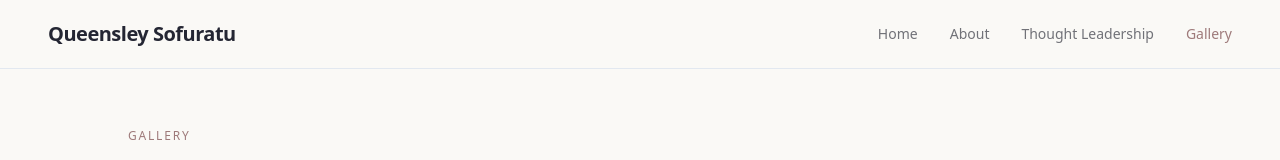
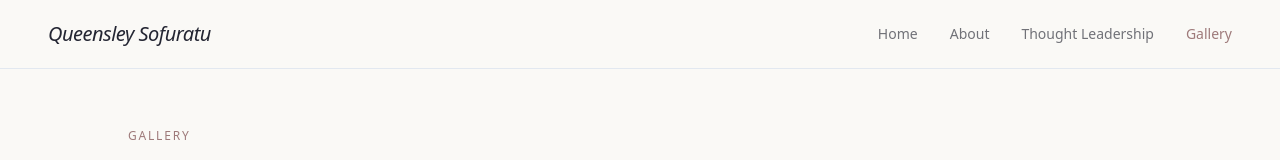
Before and after one commit to CHIDI00/queensley-portfolio, a Next.js app: page /gallery in a window 1280 px wide. Shown: the top 160 px of the page. Built offline with nearby package versions, Linux system fonts and the light colour scheme.

Commit message:
Update link styling in Navigation component for improved readability

```diff
--- a/src/layout/Navigation.tsx
+++ b/src/layout/Navigation.tsx
@@ -26,7 +26,7 @@ export const Navigation = () => {
       <header className=" mx-auto w-full max-w-7xl px-6 md:px-12 py-5 flex justify-between items-center  ">
         <Link
           href="/home"
-          className="text-[#242633] font-bold text-xl tracking-tight z-50"
+          className="text-[#242633] font-light italic  text-xl tracking-tight z-50"
         >
           Queensley Sofuratu
         </Link>
```
